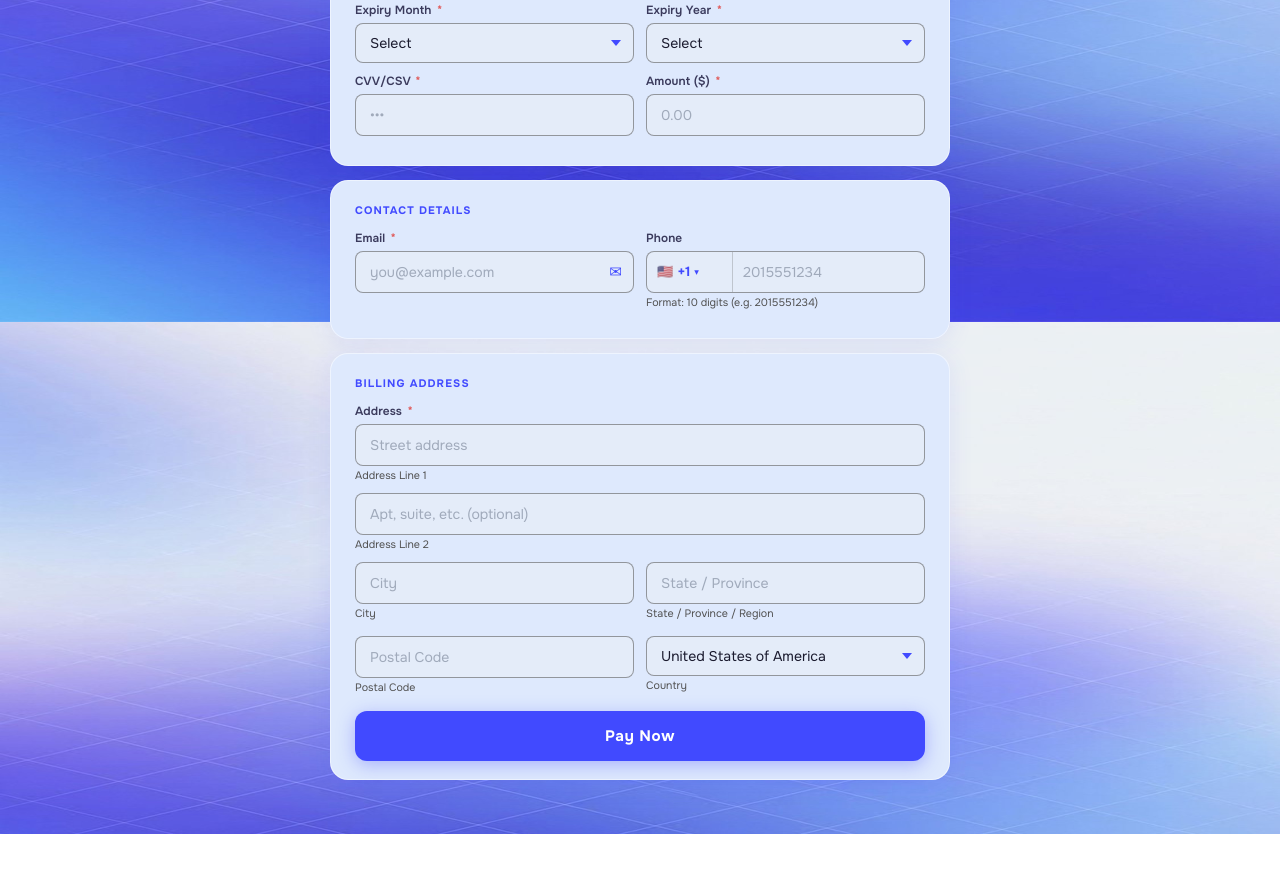
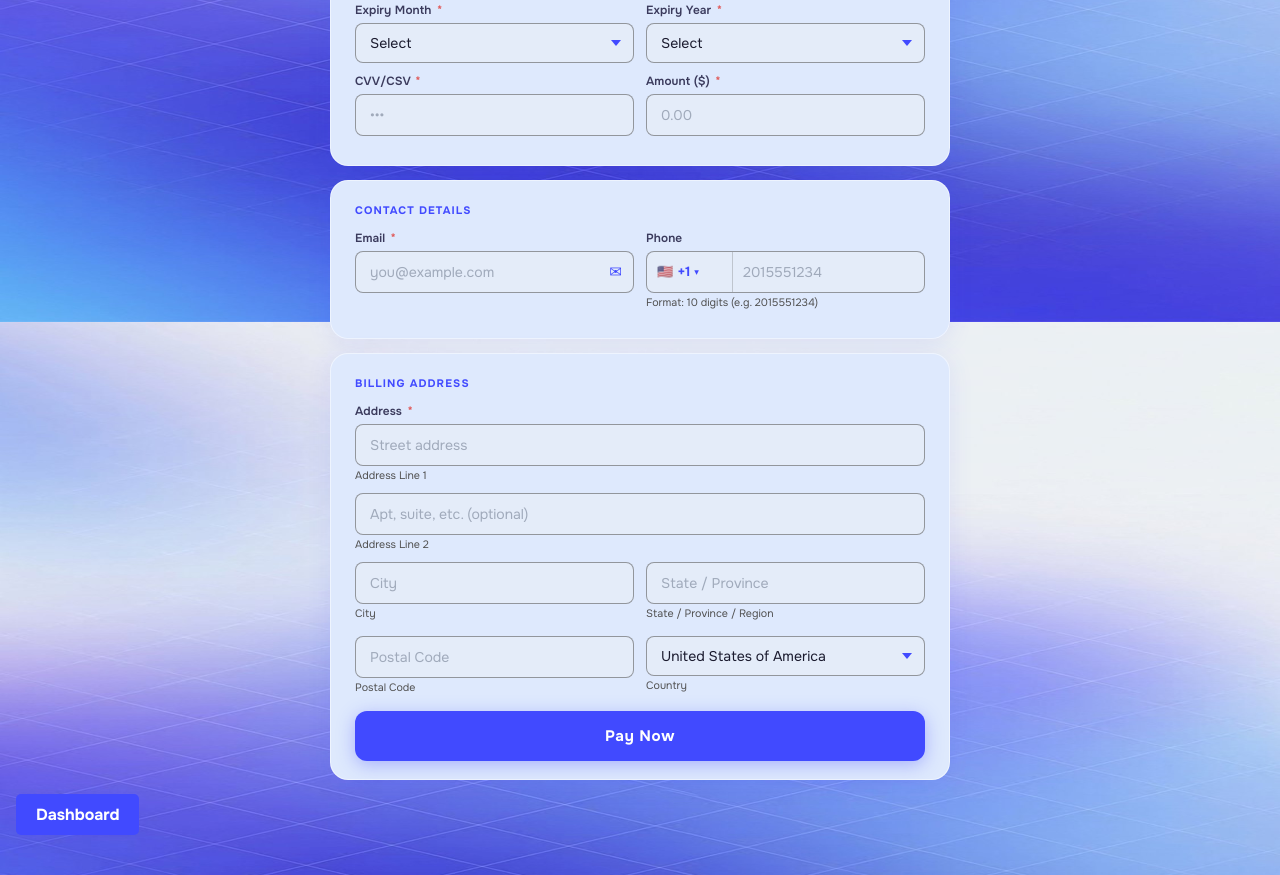
Before and after one commit to safiswati10/payment-dashboard, a plain HTML site: page payment-dashboard/frontend/index.html in a window 1280 px wide. Shown: the part 478-1353 px from the top of the page. Before the commit the page ends 1312 px from the top, so only its background shows below. Drawn offline with nearby package versions, Linux system fonts and the light colour scheme.

Commit message:
color change

```diff
--- a/payment-dashboard/frontend/index.html
+++ b/payment-dashboard/frontend/index.html
@@ -13,6 +13,7 @@
   <!-- Header -->
   <h1>Online Payment</h1>
   <p class="subtitle">Make a payment using any of:</p>
+
 
   <div class="card-logos">
     <svg class="card-logo" viewBox="0 0 52 32" xmlns="http://www.w3.org/2000/svg">
@@ -260,6 +261,20 @@
   </div>
 </div>
 
+<div>
+  <a href="dashboard/index.html"
+   style="display: inline-block;
+          padding: 10px 20px;
+          background-color:#414AFF ;
+          color: white;
+          text-decoration: none;
+          border-radius: 5px;
+          font-weight: bold;
+          text-align: center;">
+  Dashboard
+</a>
+</div>
+
 <script src="script.js"></script>
 </body>
 </html>
```
